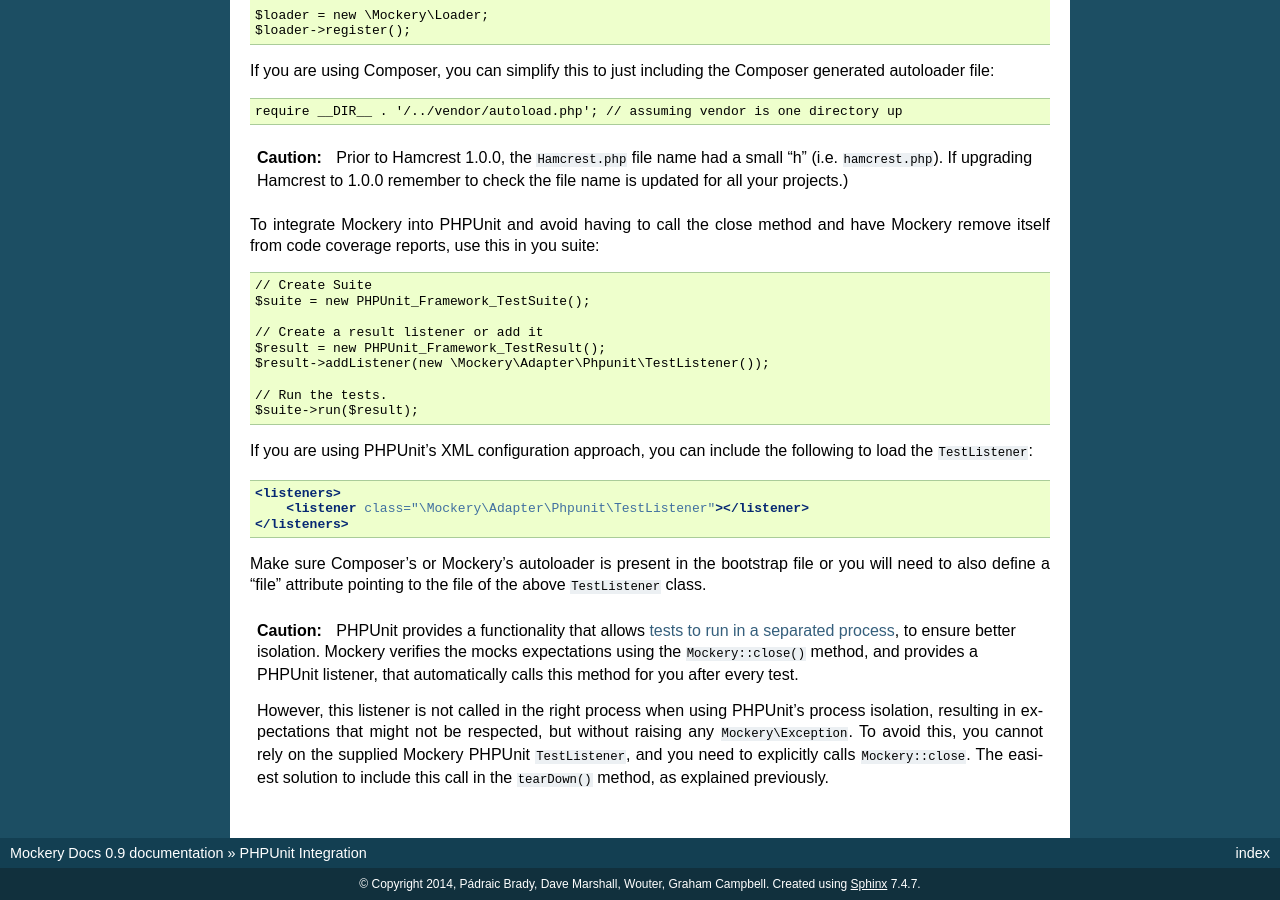
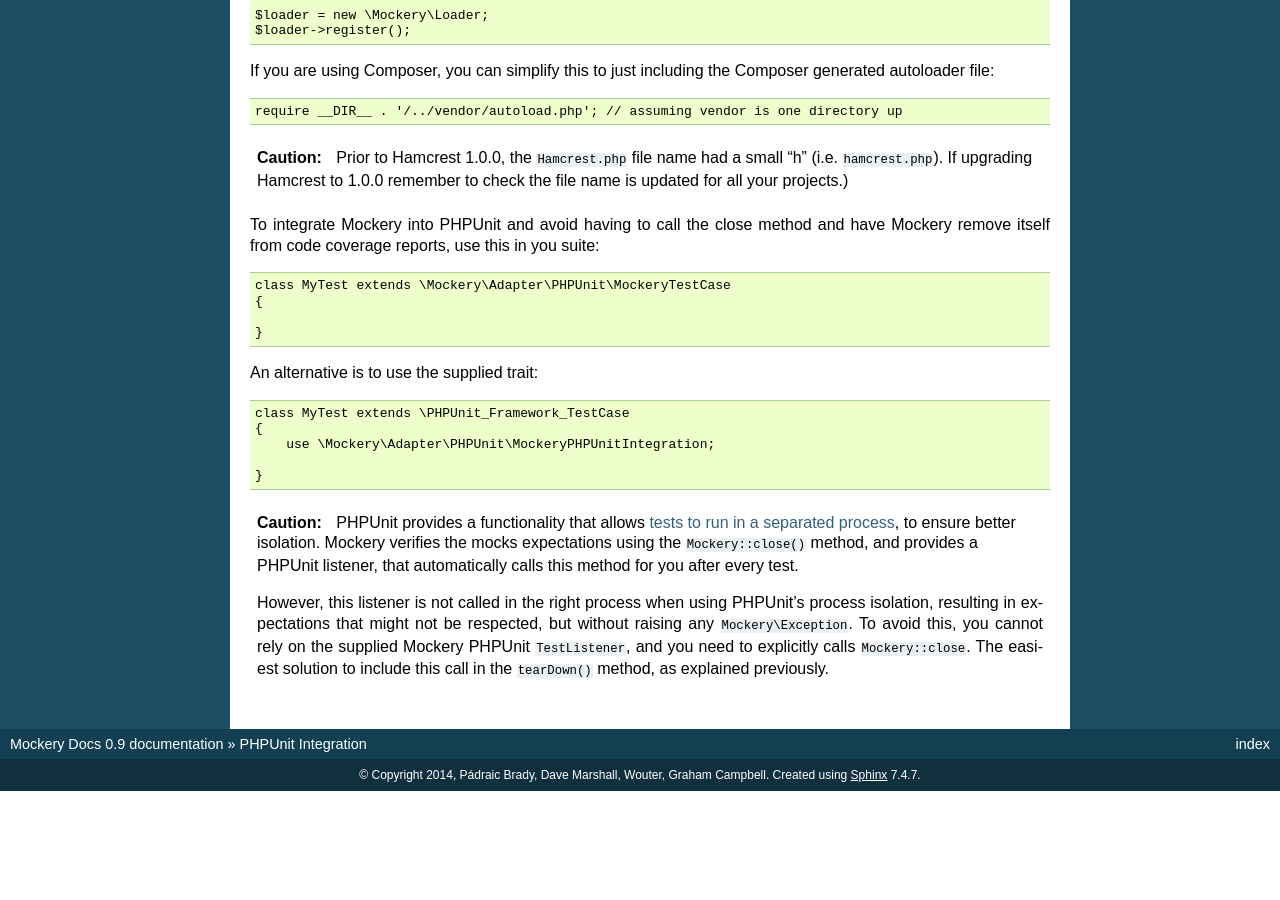
Before and after one commit to mockery/mockery, a Sphinx documentation site: the page built from docs/reference/phpunit_integration.rst, in a window 1280 px wide and 900 px high, scrolled down 733 px. Built offline with Sphinx 7.4.7, drawn with Linux system fonts in a browser that asks for light colours; after the commit the page ends 1524 px from its top, so only the background shows below that.

Commit message:
Do something with docs

```diff
--- a/docs/reference/phpunit_integration.rst
+++ b/docs/reference/phpunit_integration.rst
@@ -72,28 +72,20 @@
 
 .. code-block:: php
 
-    // Create Suite
-    $suite = new PHPUnit_Framework_TestSuite();
+    class MyTest extends \Mockery\Adapter\PHPUnit\MockeryTestCase
+    {
 
-    // Create a result listener or add it
-    $result = new PHPUnit_Framework_TestResult();
-    $result->addListener(new \Mockery\Adapter\Phpunit\TestListener());
+    }
 
-    // Run the tests.
-    $suite->run($result);
+An alternative is to use the supplied trait:
 
-If you are using PHPUnit's XML configuration approach, you can include the
-following to load the ``TestListener``:
+.. code-block:: php
 
-.. code-block:: xml
+    class MyTest extends \PHPUnit_Framework_TestCase
+    {
+        use \Mockery\Adapter\PHPUnit\MockeryPHPUnitIntegration;
 
-    <listeners>
-        <listener class="\Mockery\Adapter\Phpunit\TestListener"></listener>
-    </listeners>
-
-Make sure Composer's or Mockery's autoloader is present in the bootstrap file
-or you will need to also define a "file" attribute pointing to the file of the
-above ``TestListener`` class.
+    }
 
 .. caution::
 
```
